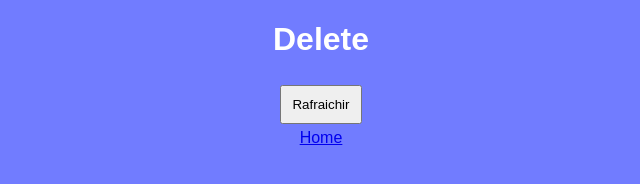
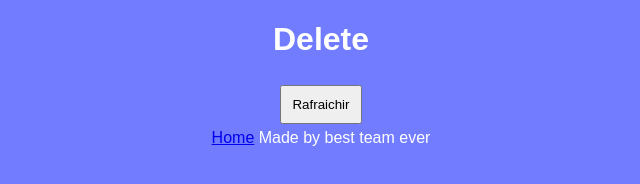
Before and after one commit to Zenaliou/Webserv, a plain HTML site: page www/html/delete.html in a window 1280 px wide. Shown: the whole page, without its empty margins (319-959 px from the left). Drawn offline with Linux system fonts and the light colour scheme; no server answers.

Commit message:
change: delete.html

```diff
--- a/www/html/delete.html
+++ b/www/html/delete.html
@@ -32,7 +32,7 @@
 	<button onclick="loadFiles()">Rafraichir</button>
 	<div id="filesList"></div>
 	<a href="/index.html">Home</a>
-
+	</footer>Made by best team ever<footer>
 	<script>
 		function loadFiles() {
 			fetch('/cgi-bin/list_uploads.py')
```
